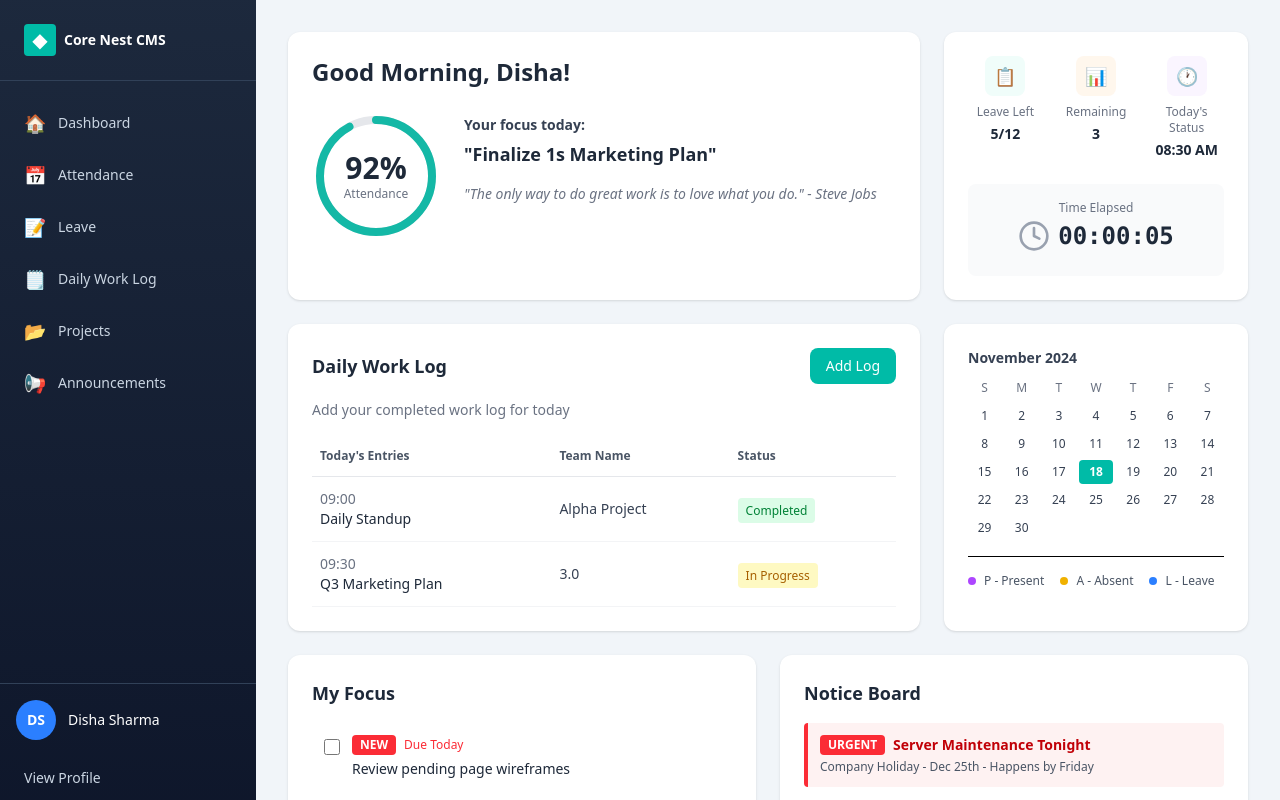
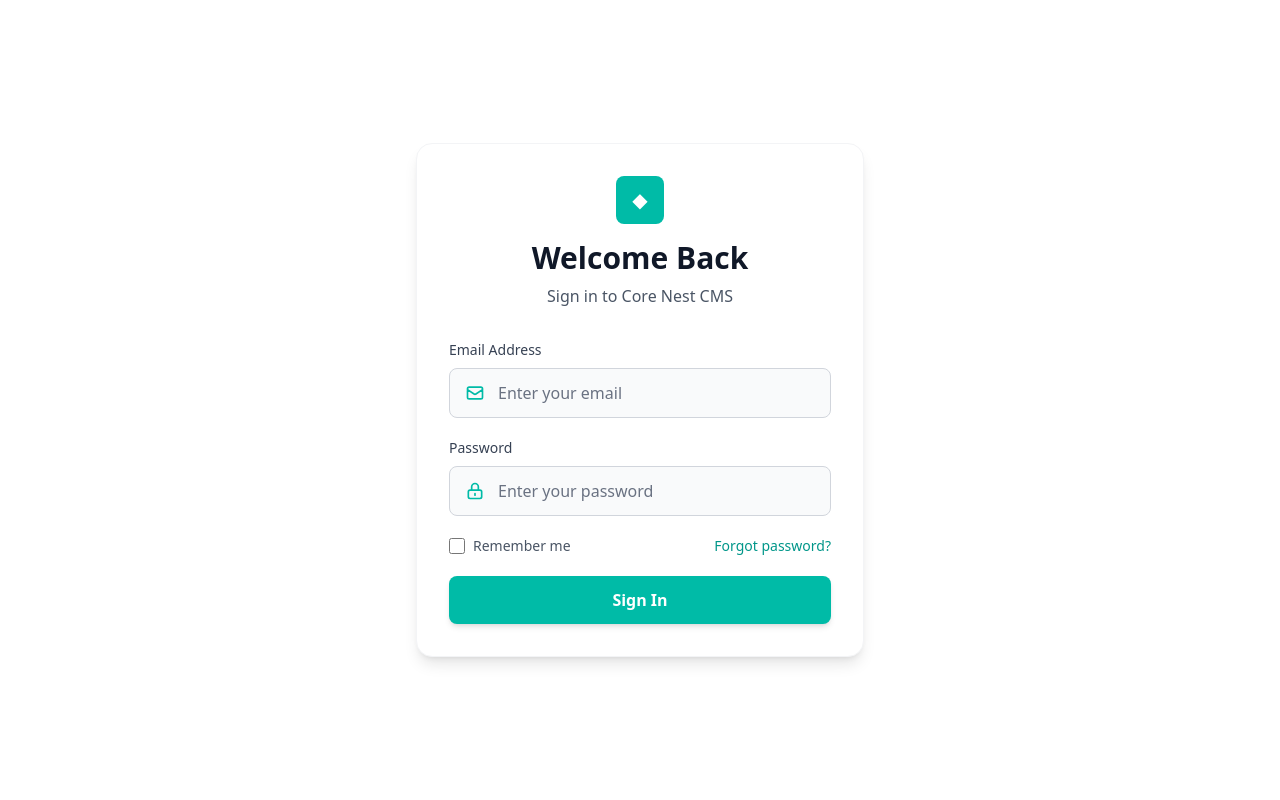
Before and after one commit to visheshbajpayee-source/core-nest-cms, a Next.js app in the folder client/: page / in a window 1280 px wide. Shown: the top 800 px of the page. Built offline with nearby package versions, Linux system fonts and the light colour scheme.

Commit message:
Login changes added

```diff
--- a/client/src/app/employee/Login/login.tsx
+++ b/client/src/app/employee/Login/login.tsx
@@ -163,16 +163,16 @@ export default function Login() {
             </button>
           </form>
 
-          {/* Signup Link */}
+          {/* Signup Link
           <p className="text-center text-gray-600 text-xs sm:text-sm mt-6">
             Don't have an account?{' '}
             <Link
-              href="/employee/signup"
+              href="/signup"
               className="text-teal-600 hover:text-teal-700 font-semibold transition"
             >
               Sign up
             </Link>
-          </p>
+          </p> */}
         </div>
       </div>
     </div>
--- a/client/src/app/page.tsx
+++ b/client/src/app/page.tsx
@@ -1,16 +1,5 @@
-
-import DashboardContent from "@/app/components/DashboardContent";
-import EmployeeLayout from "./employee/layout";
+import Login from "./employee/Login/login";
 
 export default function Home() {
-  return (
-    <div className="flex min-h-screen bg-slate-100">
-        <EmployeeLayout>
-            <DashboardContent />
-
-          </EmployeeLayout>
-
-
-    </div>
-  );
+  return <Login />;
 }
```
